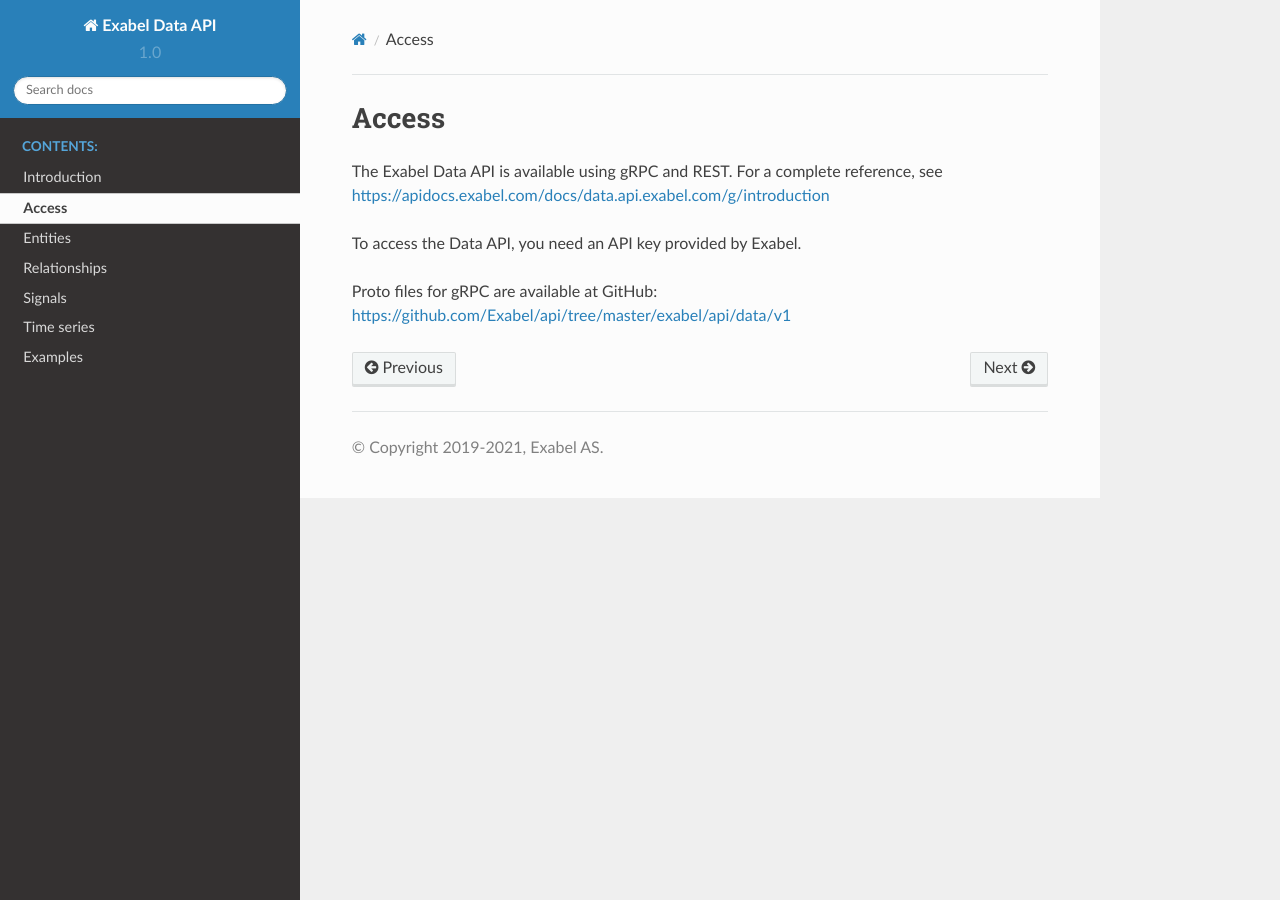
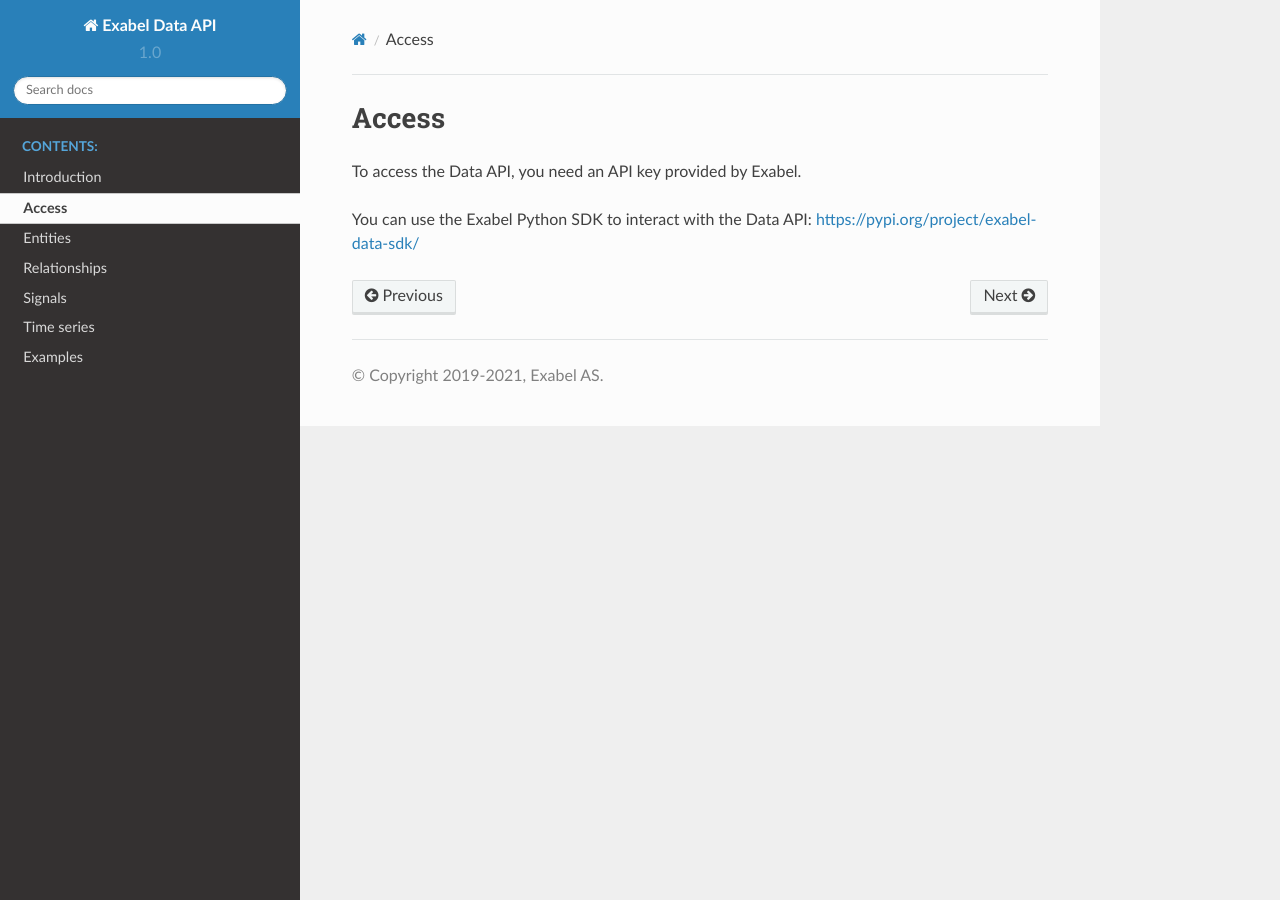
Before and after one commit to Exabel/api, a Sphinx documentation site: the page built from exabel/api/data/doc/access.rst, in a window 1280 px wide. Built offline with Sphinx 7.4.7 and the Read the Docs theme 2.0.0, drawn with Linux system fonts in a browser that asks for light colours; formulas are drawn with MathJax 3.

Commit message:
Add link to python sdk (#55)

```diff
--- a/exabel/api/data/doc/access.rst
+++ b/exabel/api/data/doc/access.rst
@@ -1,9 +1,6 @@
 Access
 ==========================================
 
-The Exabel Data API is available using gRPC and REST. For a complete reference, see
-https://apidocs.exabel.com/docs/data.api.exabel.com/g/introduction
-
 To access the Data API, you need an API key provided by Exabel.
 
-Proto files for gRPC are available at GitHub: https://github.com/Exabel/api/tree/master/exabel/api/data/v1
+You can use the Exabel Python SDK to interact with the Data API: https://pypi.org/project/exabel-data-sdk/
```
